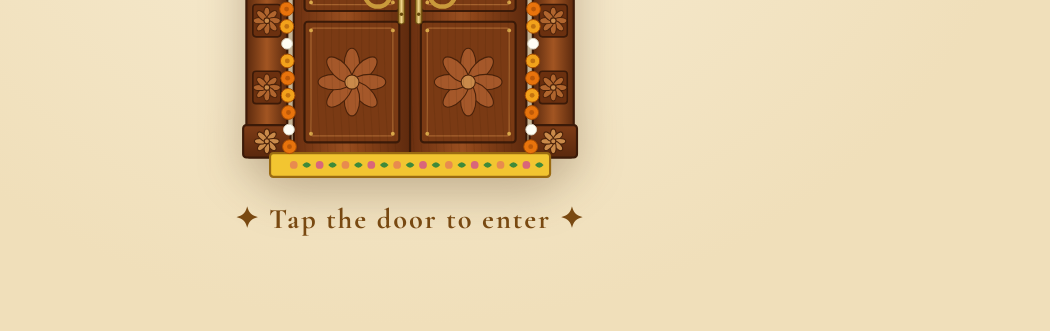
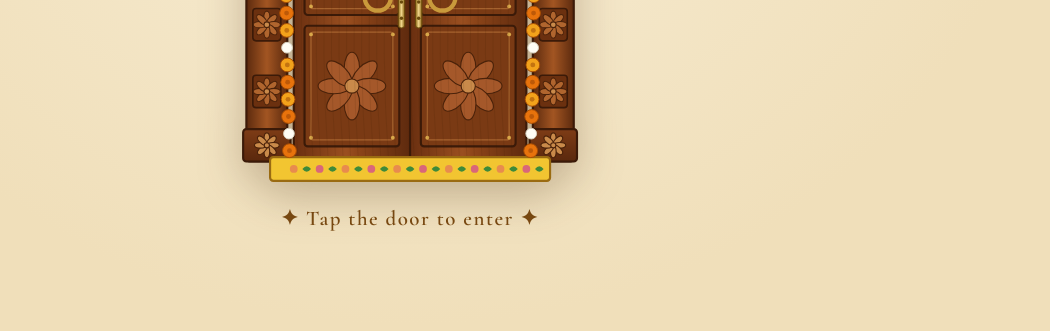
Before and after one commit to swathigm/gruhapravesha, a plain HTML site: page index.html in a window 1280 px wide. Shown: the part 469-800 px from the top of the page, without its empty margins (230-1280 px from the left). Drawn offline with nearby package versions, Linux system fonts and the light colour scheme; a web font is replaced by a local one.

Commit message:
Update styles for tap button and music display

```diff
--- a/index.html
+++ b/index.html
@@ -174,7 +174,7 @@ body{font-variant-numeric:lining-nums}body.kn{font-family:"Noto Serif Kannada","
 .tap{display:none}
 .music{display:none}
 #doorBtn{height:min(70vh,calc(86vw*1.53))}
-.tap,body.kn .tap{display:block;margin-top:6px;padding:6px 10px;background:none;border:0;color:var(--text);font-weight:700;font-size:calc(var(--u)*23);letter-spacing:2px;line-height:1.3;cursor:pointer;text-align:center}body.kn .tap{letter-spacing:0;font-size:calc(var(--u)*20)}
+.tap,body.kn .tap{display:block;margin-top:6px;padding:6px 10px;background:none;border:0;color:var(--text);font-weight:600;font-size:calc(var(--u)*17);letter-spacing:1.5px;line-height:1.3;cursor:pointer;text-align:center}body.kn .tap{letter-spacing:0;font-size:calc(var(--u)*15)}
 @keyframes tapPulse{0%,100%{transform:scale(1)}50%{transform:scale(1.04)}}
 </style>
 </head>
```
